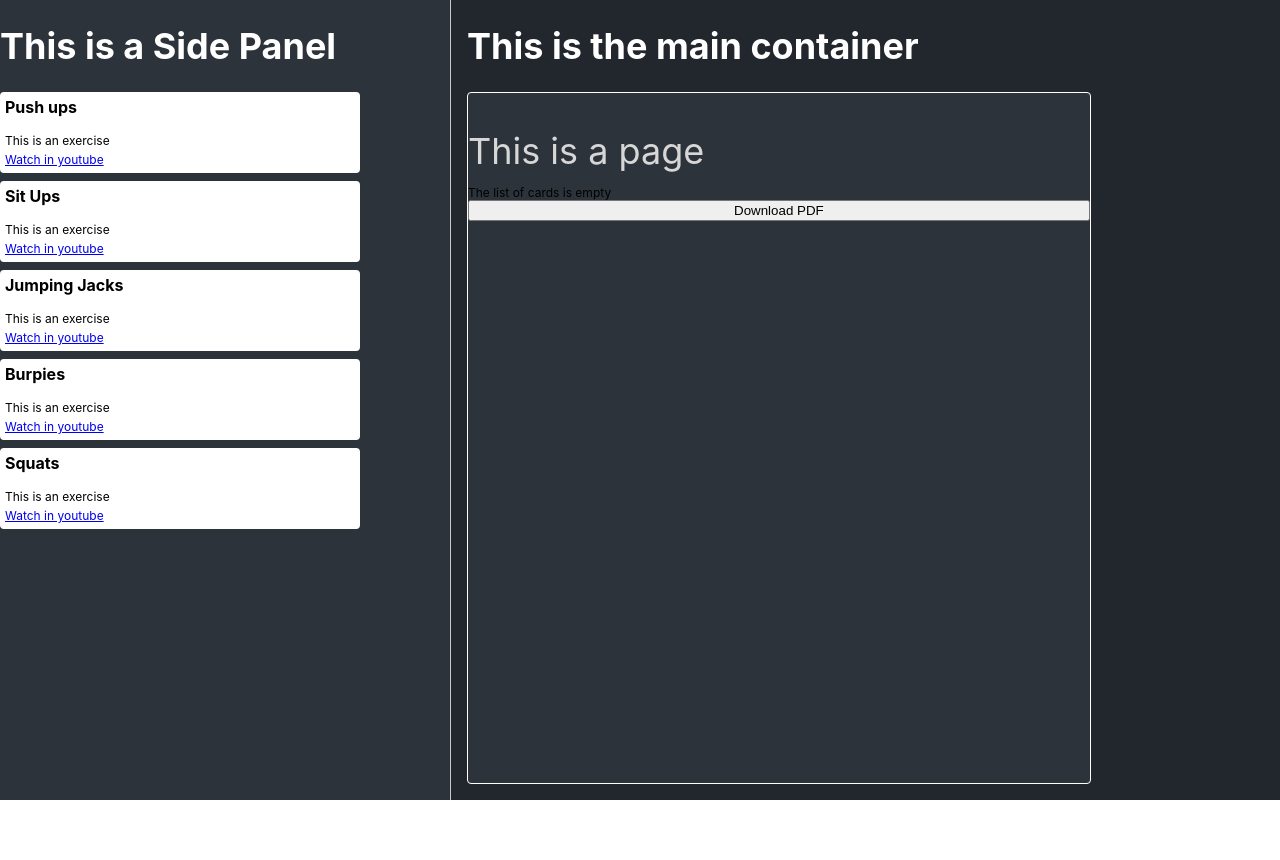
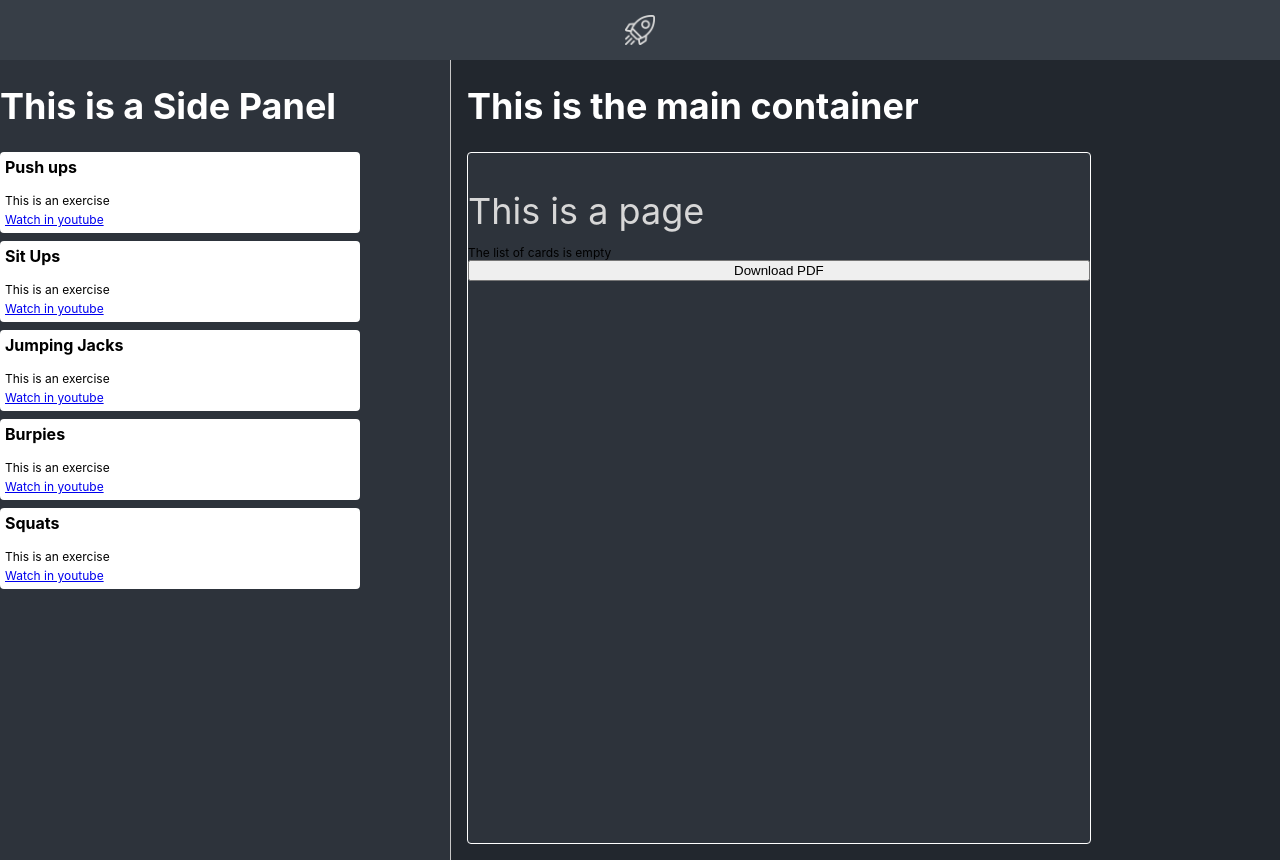
Before and after one commit to JaviAlbe/pdfgen, a React (Create React App) app: page / in a window 1280 px wide. Before the commit the page ends 800 px from the top, so only its background shows below. Built offline with nearby package versions, Linux system fonts and the light colour scheme.

Commit message:
Added a simple header to the web app

```diff
--- a/src/App.js
+++ b/src/App.js
@@ -2,14 +2,18 @@ import React, {useEffect, useState} from "react";
 import MainContainer from './components/MainContainer/MainContainer'
 import SidePanel from "./components/SidePanel/SidePanel";
 import styles from './App.module.css'
+import TopBar from "./components/TopBar/TopBar";
 
 function App() {
 
     return (
         <div className={styles.body}>
-              <SidePanel />
-              <MainContainer />
-          </div>
+            <TopBar />
+            <div className={styles.content}>
+                <SidePanel />
+                <MainContainer />
+            </div>
+        </div>
     );
 }
 
--- a/src/App.module.css
+++ b/src/App.module.css
@@ -1,4 +1,11 @@
 .body {
+    display: flex;
+    flex-direction: column;
+    align-content: center;
+    height: 100%;
+}
+
+.content {
     display: flex;
     flex-direction: row;
     height: 100%;
--- /dev/null
+++ b/src/components/TopBar/TopBar.js
@@ -0,0 +1,13 @@
+import React from 'react';
+import styles from './TopBarStyles.module.css'
+import logo from '../../icons/shuttle.png'
+
+function TopBar() {
+    return (
+        <div className={styles.mainContainer}>
+            <img className={styles.logo} src={logo}/>
+        </div>
+    );
+}
+
+export default TopBar;
--- /dev/null
+++ b/src/components/TopBar/TopBarStyles.module.css
@@ -0,0 +1,18 @@
+.mainContainer {
+    display: flex;
+    flex-direction: row;
+    justify-content: center;
+    align-items: center;
+    background-color: #373e47;
+    width: 100%;
+    height: 60px;
+
+}
+
+.logo {
+    height: 30px;
+    left: 30px;
+    filter: invert(0.85); /* invert the color of the image */
+    display: block;
+    margin: 0 auto;
+}
```
Also changed, not shown: src/icons/shuttle.png (added).
